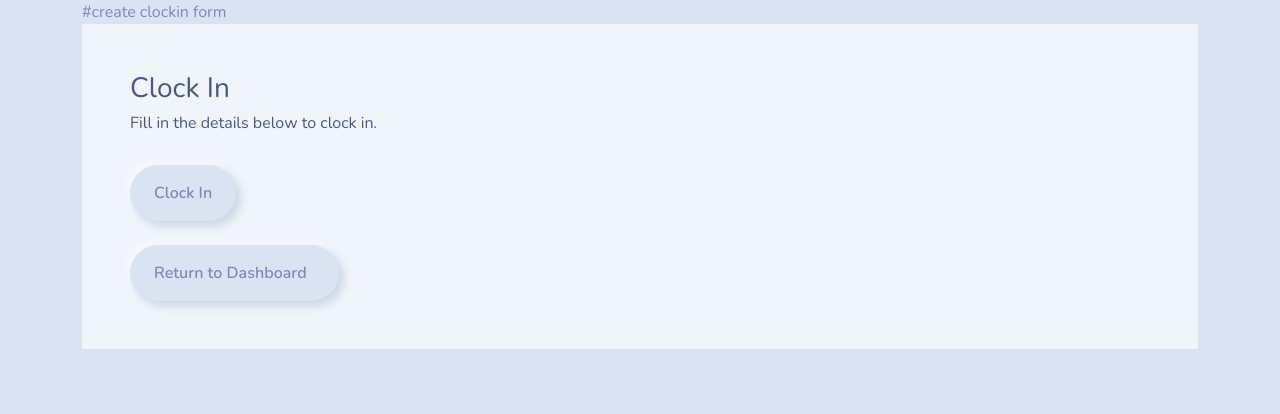
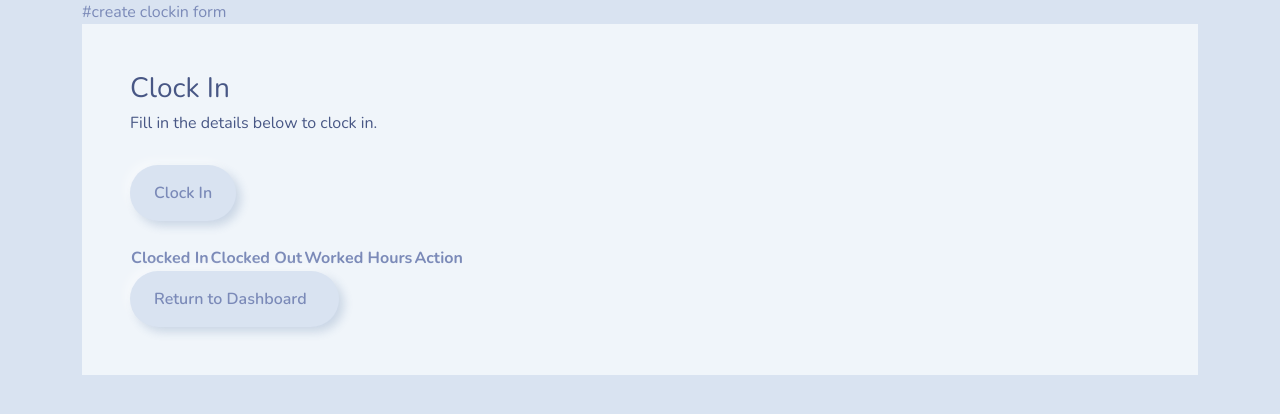
Before and after one commit to RimPeter/employeeapp-ver6, a Django app: page / in a window 1280 px wide. Shown: the part 56-470 px from the top of the page. Run offline with Django 4.2, Linux system fonts and the light colour scheme; lists and menus that the app fills with data are empty.

Commit message:
Add table to index.html

```diff
--- a/employeeapp/templates/employeeapp/index.html
+++ b/employeeapp/templates/employeeapp/index.html
@@ -12,5 +12,27 @@
         <button type="submit" class="btn btn-primary">Clock In</button>
     </form>
     <br>
+     <table>
+        <thead>
+            <tr>
+                <th>Clocked In</th>
+                <th>Clocked Out</th>
+                <th>Worked Hours</th>
+                <th>Action</th>
+            </tr>
+        </thead>
+        <tbody>
+            {% for clockin in clock_in %}
+            <tr>
+                <td>{{ clockin.id }}</td>
+                <td>{{ clockin.user }}</td>
+                <td>{{ clockin.clocked_in }}</td>
+                <td>{{ clockin.clocked_out }}</td>
+                <td>{{ clockin.worked_hours }}</td>
+                <td><a class="btn btn-success btn-sm" href="{% url 'single-job' jobdone.id %}"> Clock Out<i class="fa fa-eye" aria-hidden="true"></i></a></td>
+            </tr>
+            {% endfor %}
+        </tbody>
+    </table>
     <a href="{% url 'dashboard' %}" class="btn btn-secondary">Return to Dashboard &nbsp; <i class="fa fa-arrow-left" aria-hidden="true"></i></a>
 {% endblock %}
```
